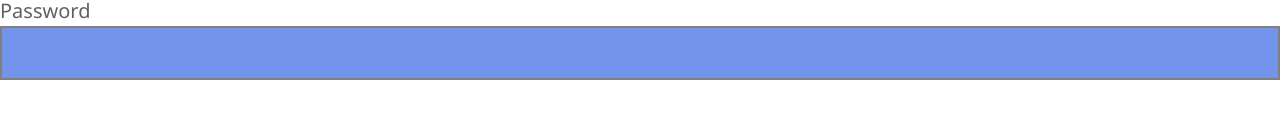
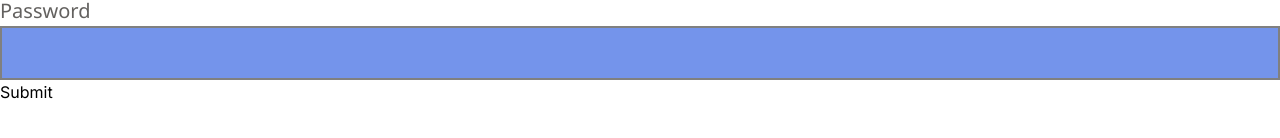
Before and after one commit to SouchenOu/build-Chat, a Next.js app in the folder chat-build/: page / in a window 1280 px wide. Shown: the part 364-502 px from the top of the page. Built offline with nearby package versions, Linux system fonts and the light colour scheme.

Commit message:
stop here for today

```diff
--- a/chat-build/app/(chat)/componenets/AuthForm.tsx
+++ b/chat-build/app/(chat)/componenets/AuthForm.tsx
@@ -8,6 +8,8 @@ By default, all components on NextJS 13 inside the App folder are server compone
 import { useCallback, useState } from "react";
 import {SubmitHandler, FieldValues, useForm} from "react-hook-form"
 import Input from '../../components/inputs/input'
+import Button from "../../components/Button/button"
+import styles from "./page.module.css"
 
 // now Element is an alias of LOGIN or REGISTER
 type Element = 'LOGIN' | 'REGISTER';
@@ -72,9 +74,12 @@ function AuthForm()
         <div className="mt-8 sm:mx-auto sm:w-full sm:max-w-md">
             <div className="bg-white px-4 py-8 shadow sm:rounded-lg sm:px-10">
                 <form className="space-y-6" onSubmit={handleSubmit(onSubmit)}>
-                        <Input id="name" type="text" label="UserName" register={register}/>
-                        <Input id="email" type="email" label="Email" register={register}/>
-                        <Input id="Password" type="password" label="Password" register={register}/>
+                        <Input id="name" type="text" label="UserName" register={register} errors={errors}/>
+                        <Input id="email" type="email" label="Email" register={register} errors={errors}/>
+                        <Input id="Password" type="password" label="Password" register={register} errors={errors}/>
+                        <div className={styles.btn}>
+                            <Button />
+                        </div>
                 </form>
             </div>
         </div>
--- /dev/null
+++ b/chat-build/app/(chat)/componenets/page.module.css
@@ -0,0 +1,3 @@
+.btn{
+    justify-content: center;
+}
--- /dev/null
+++ b/chat-build/app/components/Button/button.tsx
@@ -0,0 +1,24 @@
+import React from 'react';
+import styles from "./page.module.css"
+
+
+interface ButtonProps {
+    type?: 'button' | 'Submit' | 'reset' | undefined;
+    fullWidth?: boolean;
+    children?:React.ReactNode;
+    OnClick?: () => void;
+    secondary?: boolean;
+    danger?: boolean;
+    disabled?: boolean;
+}
+
+const Button : React.FC<ButtonProps>= ({type, fullWidth, children, secondary, danger, disabled, OnClick}) => {
+    return (
+        <div>
+            <button onClick={OnClick} type={type} disabled={disabled}  className={styles.btn, disabled && "opacity-50 cursor-default"} secondary >Submit</button>
+        </div>
+    )
+}
+
+
+export default Button;
--- /dev/null
+++ b/chat-build/app/components/Button/page.module.css
@@ -0,0 +1,8 @@
+.btn{
+    justify-content: center;
+    border: 5px solid gray;
+    padding: 10px;
+    width: 300px;
+    color: blue;
+
+}
--- a/chat-build/app/components/inputs/input.tsx
+++ b/chat-build/app/components/inputs/input.tsx
@@ -12,6 +12,7 @@ import styles from "./page.module.css"
 interface InputProps {
     label: string;
     id: string;
+    errors: FieldErrors,
     type?: string;
     required?: boolean;
     register: UseFormRegister<FieldValues>;
@@ -22,7 +23,7 @@ interface InputProps {
 /*******FC stands for function component. If we write a function that returns a React component, we can use this type. const App: React. FC = () => { return <div>Hello</div>; }; If the function does not return a React component, TypeScript will throw an error */
 
 
-const Input : React.FC<InputProps> = ({label,id,type,register,required,disabled}) => {
+const Input : React.FC<InputProps> = ({label,id,type,register,required,disabled, errors}) => {
     return (
         <div className={styles.container}>
             <label className={styles.label} htmlFor={id}>{label}</label>
```
